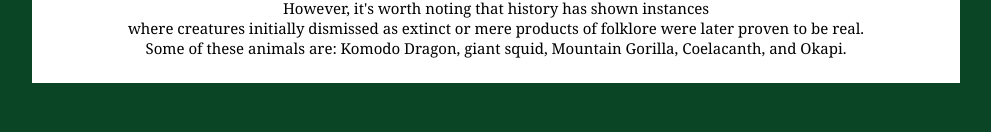
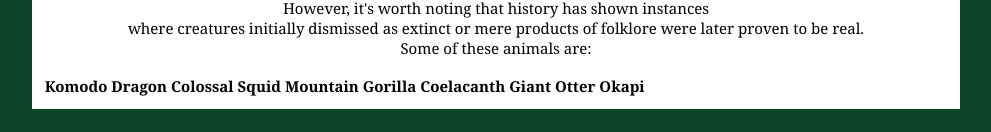
Before and after one commit to bjd1412/Cryptid_DataBase, a React (Create React App) app: page / in a window 1280 px wide. Shown: the part 1196-1328 px from the top of the page, without its empty margins (144-1135 px from the left). Before the commit the page ends 1305 px from the top, so only its background shows below. Built offline with nearby package versions, Linux system fonts and the light colour scheme; data requests are answered from the project's data file.

Commit message:
decided to add a table and change homepage a bit

```diff
--- a/src/Pages/Home.js
+++ b/src/Pages/Home.js
@@ -9,8 +9,19 @@ function Home () {
         It focuses particularly on creatures popular in folklore, like Bigfoot, the Loch Ness Monster, Yeti, the chupacabra, the Jersey Devil, or the Mokele-mbembe. <br/> Practitioners of cryptozoology term these creatures "cryptids."
         </p>
         <p>Cryptozoology is widely considered a pseudoscience within mainstream scientific circles due to its deviation from the scientific method. Consequently, it often <br/> encounters significant skepticism and is frequently disregarded, not being taken seriously by the scientific community. However, it's worth noting that history has shown instances<br/> where creatures initially dismissed as extinct or mere products of folklore were later proven to be real.<br/>
-        Some of these animals are: Komodo Dragon, giant squid, Mountain Gorilla, Coelacanth, and Okapi.</p>
+        Some of these animals are:</p>
+        <table className="Table">
+        <tr>
+            <th>Komodo Dragon</th>
+            <th>Colossal Squid</th>
+            <th>Mountain Gorilla</th>
+            <th>Coelacanth</th>
+            <th>Giant Otter </th>
+            <th>Okapi<br/></th>
+        </tr>
+        </table>
         </div>
+
     )
 }
 
```
